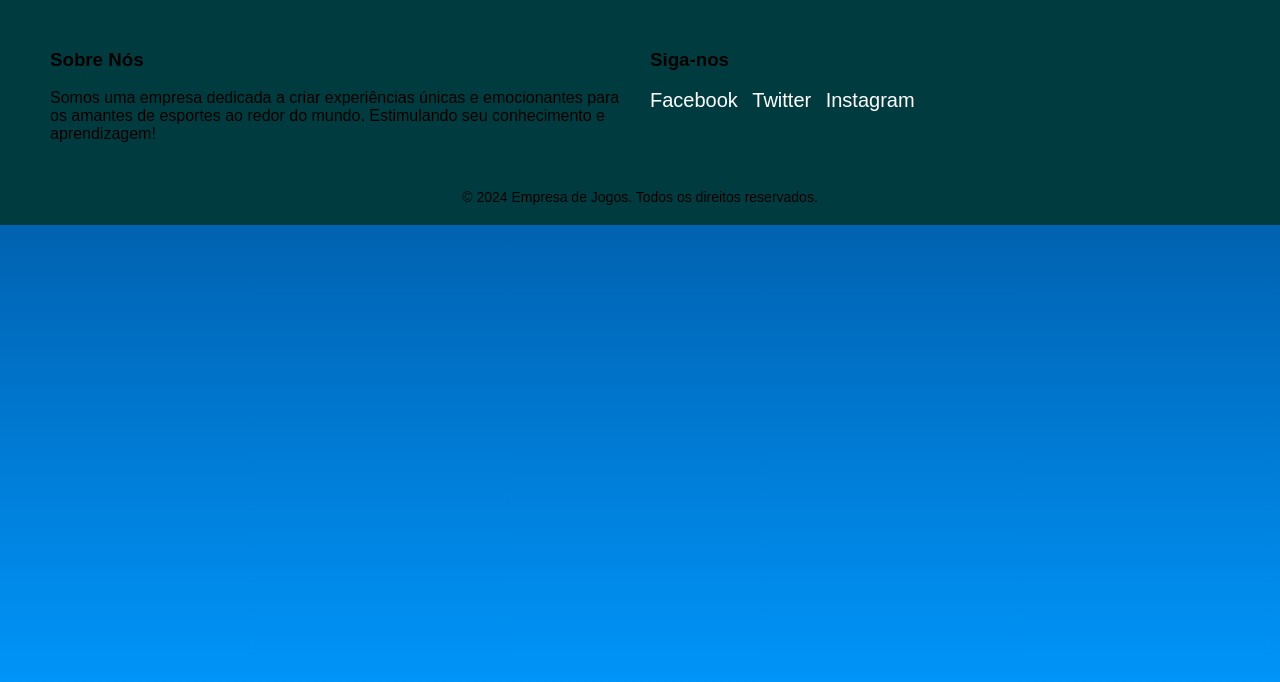
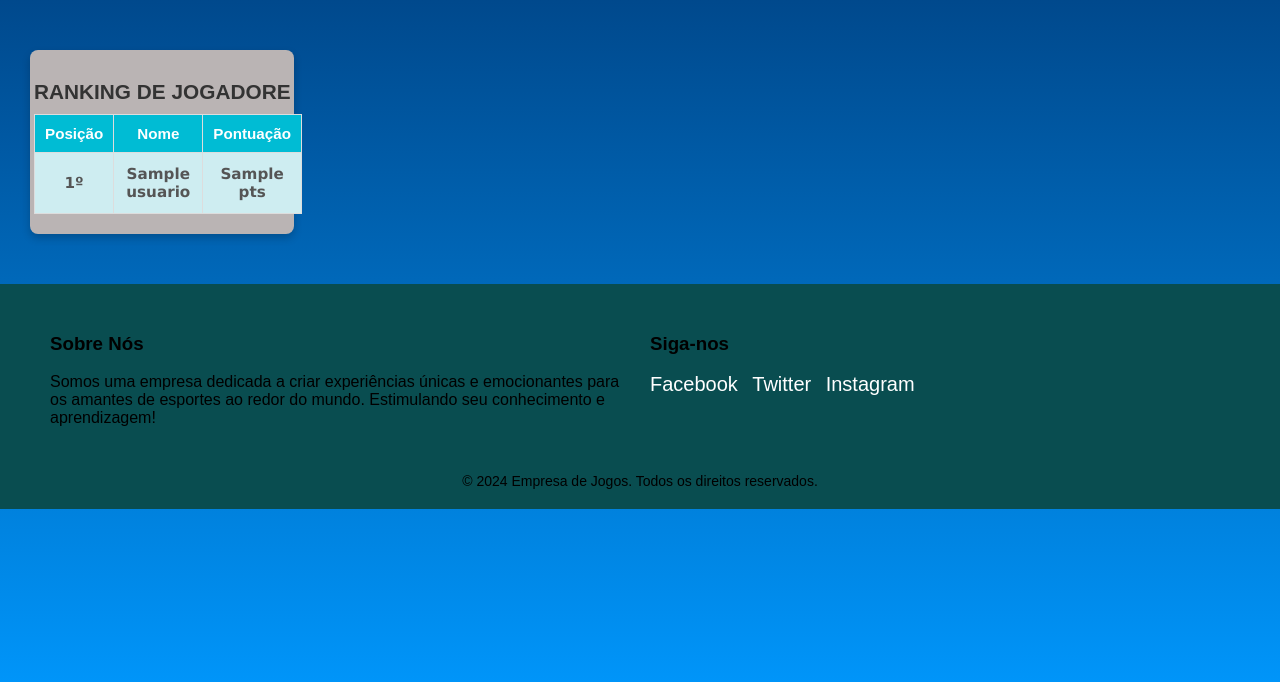
Before and after one commit to MiguelCosta07/TCC_SportQuiz, a PHP site: page /fut.php in a window 1280 px wide. Shown: the part 80-762 px from the top of the page. Run offline with PHP 8.4, Linux system fonts and the light colour scheme; tables that the repository leaves empty or names only in its code hold one stand-in row (values such as "Sample post").

Commit message:
primeira versão do ranking no fut.php

```diff
--- a/estilo.css
+++ b/estilo.css
@@ -234,7 +234,7 @@ head {
 
 
 footer {
-    background-color: #003c3f;
+    background-color: #094d50;
     padding: 20px 40px;
     display: flex;
     flex-direction: column;
@@ -265,3 +265,71 @@ footer {
     text-align: center;
     font-size: 14px;
 }
+
+.ranking-container {
+    width: 20%;
+    margin: 50px 0 0 30px;
+    background-color: #bab4b4;
+    border-radius: 8px;
+    box-shadow: 0 4px 8px rgba(0, 0, 0, 0.2);
+    padding: 20px;
+    text-align: center;
+    margin-bottom: 50px;
+    max-width: 300px;
+    padding-left: 4px;
+    padding-right: 4px;
+}
+
+.ranking-container h1 {
+    font-size: 1.3rem;
+    color: #333;
+    margin: 0;
+    padding: 10px 0;
+    font-family: 'Arial', sans-serif;
+    text-align: center;
+    border-radius: 8px 8px 0 0;
+    white-space: nowrap;
+    text-transform: uppercase;
+    overflow: hidden;
+}
+
+
+.ranking-table {
+    width: 90%;
+    border-collapse: collapse;
+    margin: 0 auto;
+}
+
+.ranking-table thead {
+    background-color: #00bcd4;
+    color: #fff;
+    font-size: 1.1rem;
+    font-family: 'Arial', sans-serif;
+}
+
+.ranking-table thead th {
+    padding: 10px;
+    text-align: center;
+}
+
+.ranking-table tbody tr:hover {
+    background-color: #80deea;
+    cursor: pointer;
+}
+
+.ranking-table td, .ranking-table th {
+    padding: 12px;
+    border: 1px solid #ddd;
+    text-align: center;
+    font-size: 0.95rem;
+}
+
+.ranking-table tbody td {
+    font-family: 'Verdana', sans-serif;
+    color: #555;
+}
+
+.ranking-table tbody tr {
+    background-color: #ceedf1;
+    font-weight: bold;
+}
--- a/fut.php
+++ b/fut.php
@@ -1,3 +1,21 @@
+<?php
+include 'conexao_bd.php';
+
+$query = "SELECT nome, pontuacao FROM usuarios ORDER BY pontuacao DESC";
+$result = $mysqli->query($query);
+
+if (!$result) {
+    die("Erro ao executar a consulta: " . $mysqli->error);
+}
+
+$usuarios = [];
+while ($row = $result->fetch_assoc()) {
+    $usuarios[] = $row;
+}
+
+$usuariosOrdenados = $usuarios;
+?>
+
 <!DOCTYPE html>
 <html lang="pt-br">
 <head>
@@ -11,6 +29,35 @@
     </nav>
 </head>
 <body class="bodysport">
+    <div class="ranking-container">
+        <h1>Ranking de Jogadores</h1>
+        <table class="ranking-table">
+            <thead>
+                <tr>
+                    <th>Posição</th>
+                    <th>Nome</th>
+                    <th>Pontuação</th>
+                </tr>
+            </thead>
+            <tbody>
+                <?php
+                if (count($usuariosOrdenados) > 0) {
+                    $posicao = 1;
+                    foreach ($usuariosOrdenados as $usuario) {
+                        echo "<tr>
+                                <td>{$posicao}º</td>
+                                <td>{$usuario['nome']}</td>
+                                <td>{$usuario['pontuacao']} pts </td>
+                              </tr>";
+                        $posicao++;
+                    }
+                } else {
+                    echo "<tr><td colspan='3'>Nenhum jogador encontrado.</td></tr>";
+                }
+                ?>
+            </tbody>
+        </table>
+    </div>
 </body>
 <footer>
     <div class="footer-content">
```
Also changed, not shown: principal.php (+5 -5 lines). Lines whose indentation alone changed are shown as unchanged.
